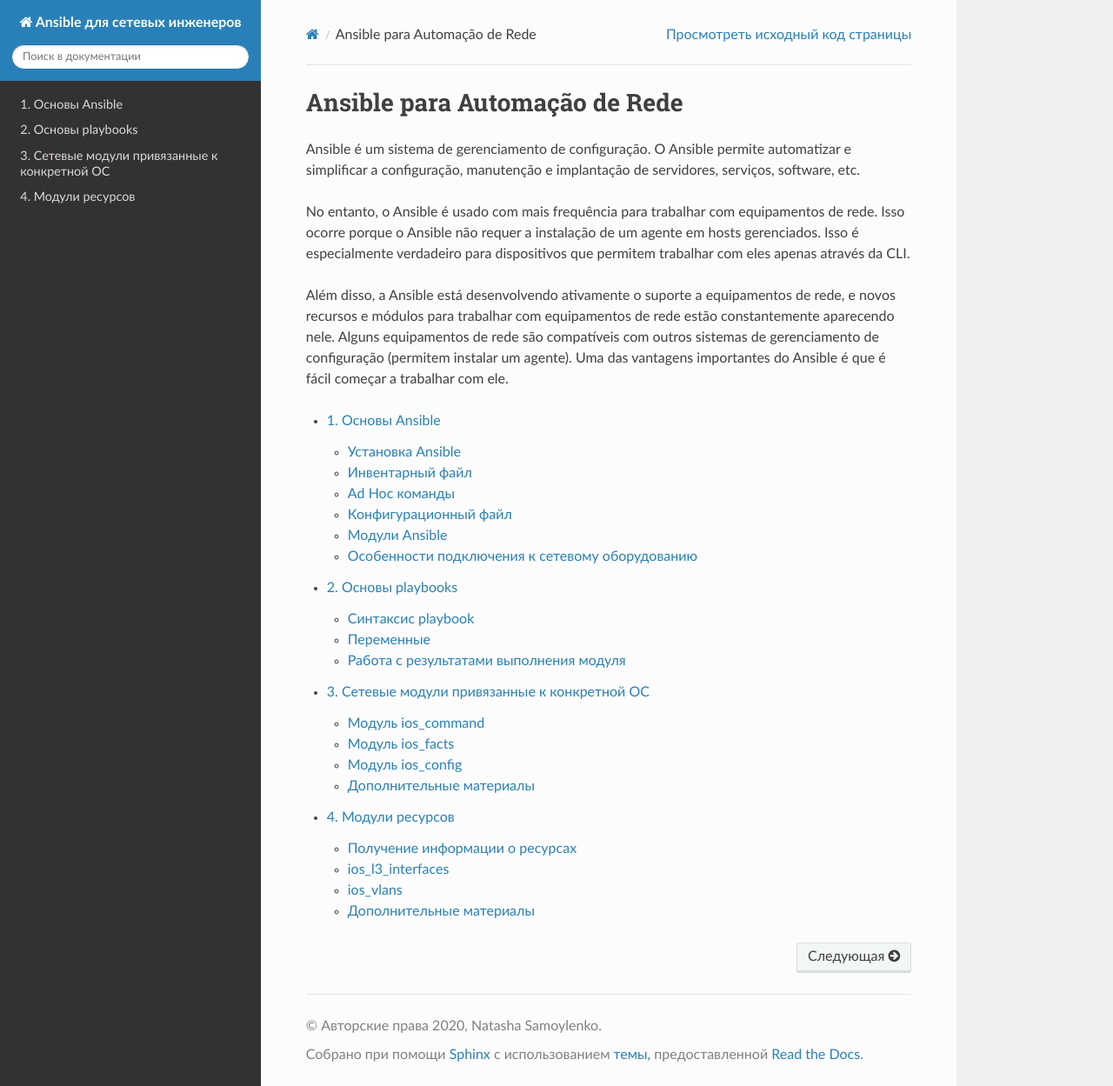
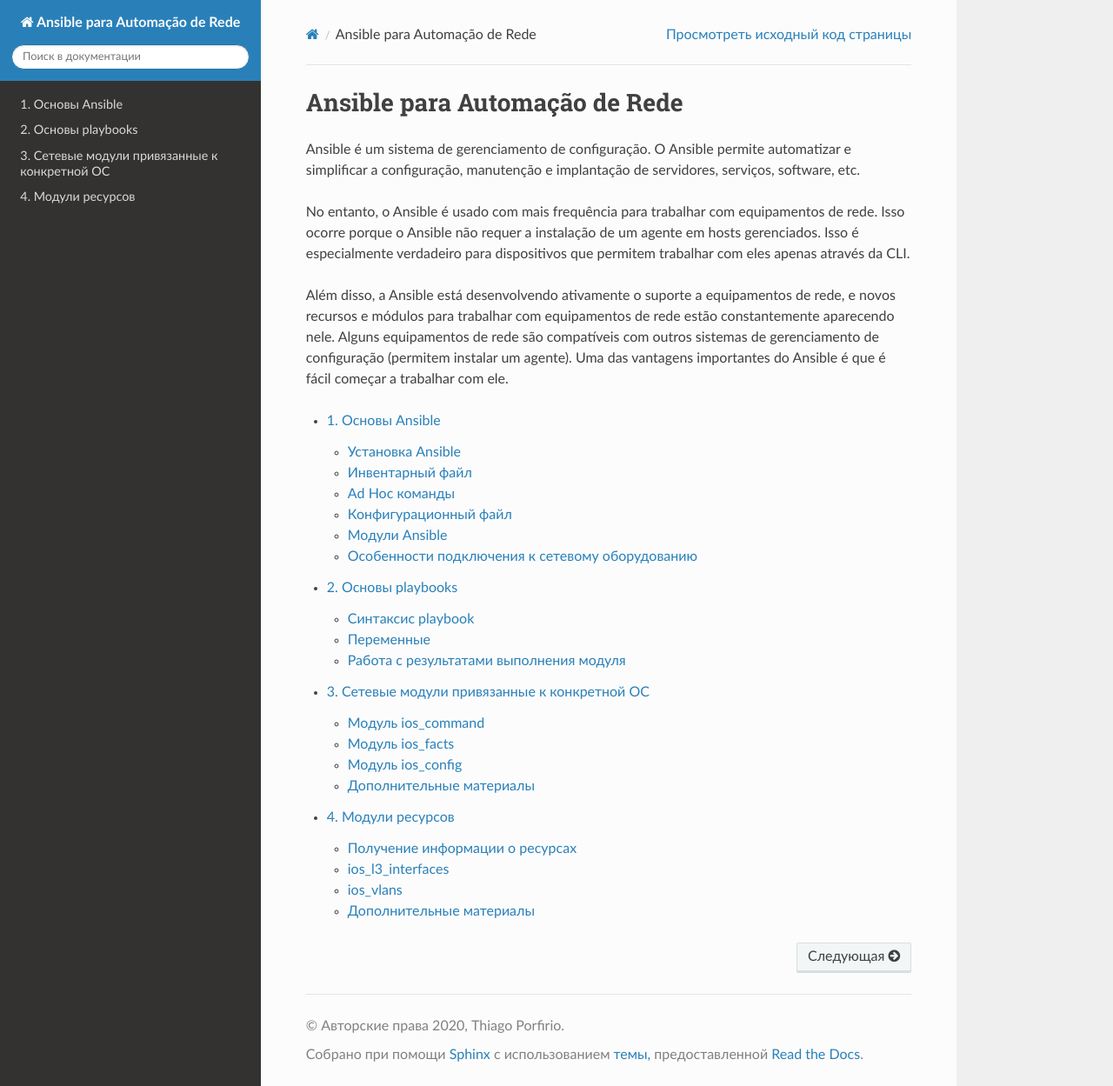
Before and after one commit to tporfirio/ansible-for-network-automation, a Sphinx documentation site: the page built from docs/source/index.rst, in a window 1280 px wide and 1249 px high. Shown: the whole window at 87% size. Built offline with Sphinx 7.4.7 and the Read the Docs theme 2.0.0, drawn with Linux system fonts in a browser that asks for light colours; pages that are not in the unit, such as notebooks, are missing from menus.

Commit message:
Update conf.py

```diff
--- a/docs/source/conf.py
+++ b/docs/source/conf.py
@@ -17,9 +17,9 @@
 
 # -- Project information -----------------------------------------------------
 
-project = 'Ansible для сетевых инженеров'
-copyright = '2020, Natasha Samoylenko'
-author = 'Natasha Samoylenko'
+project = 'Ansible para Automação de Rede'
+copyright = '2020, Thiago Porfirio'
+author = 'Thiago Porfirio'
 
 # The full version, including alpha/beta/rc tags
 release = '0.0.5'
```
